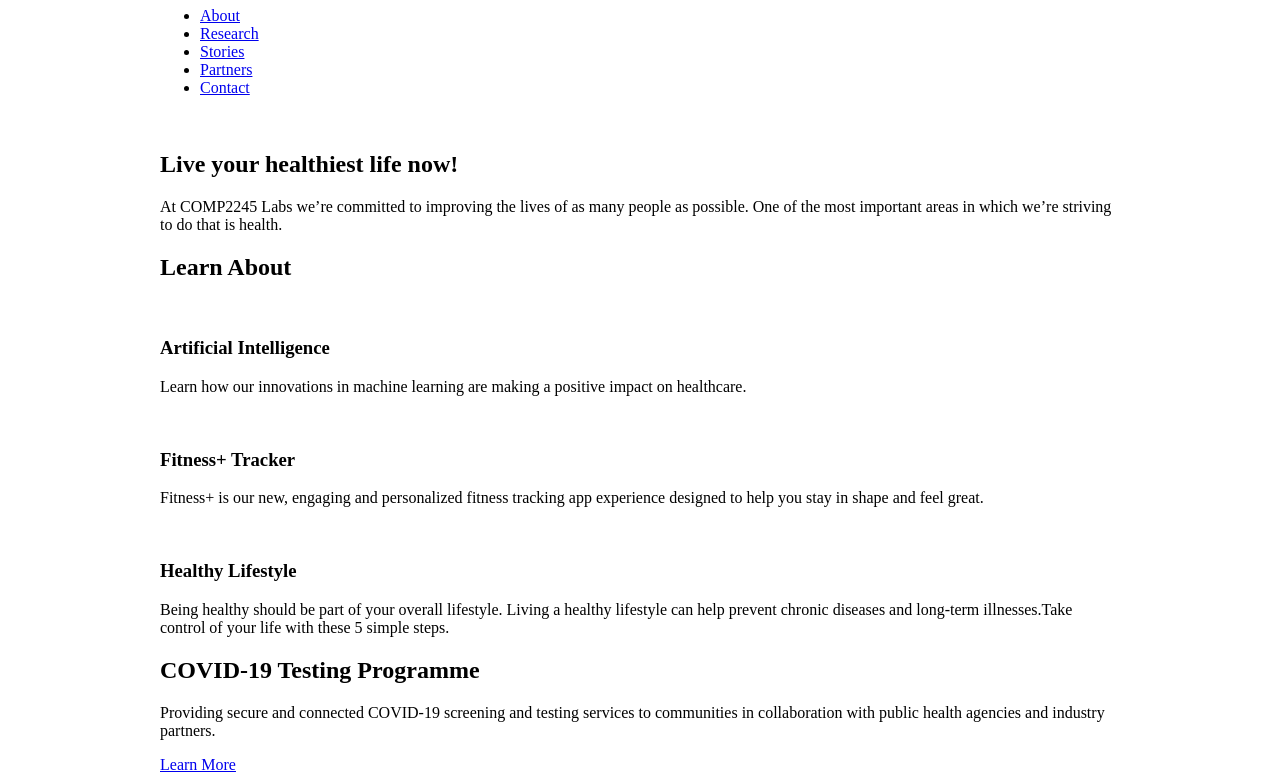
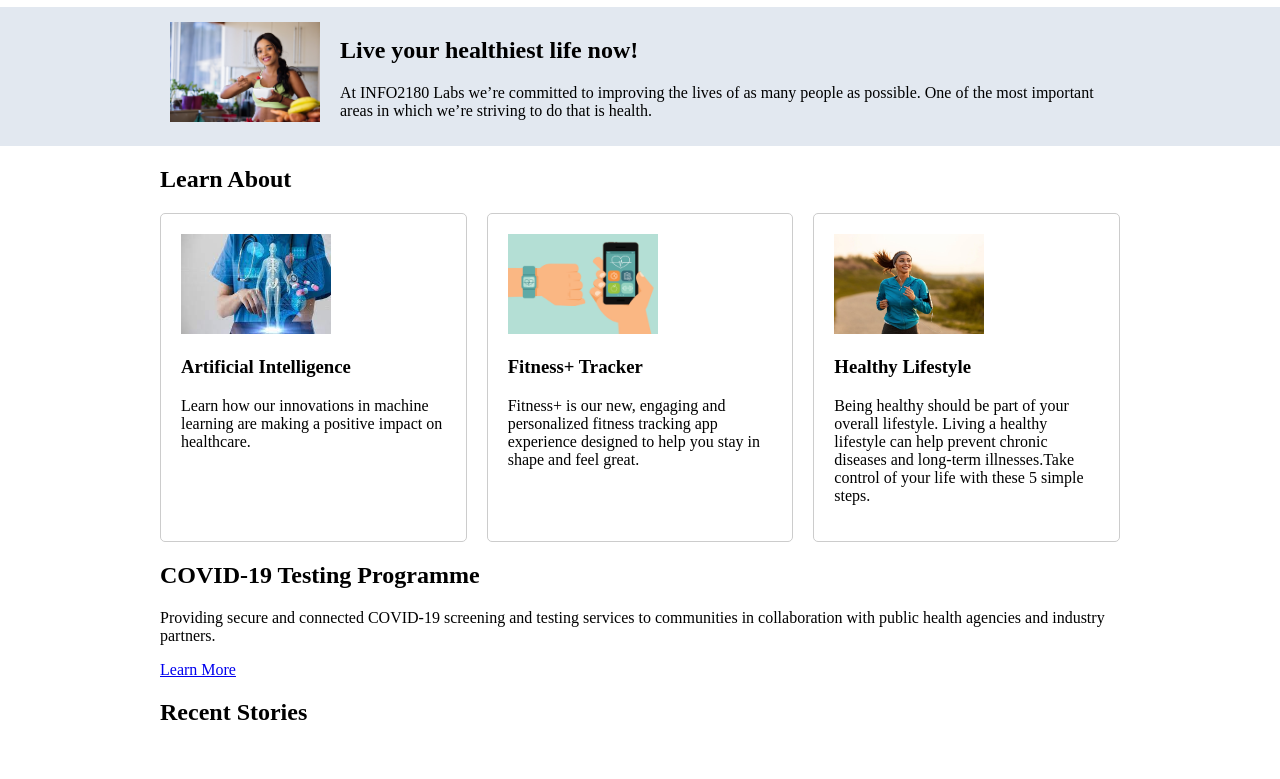
Before and after one commit to tamaricashaw/info2180-project1, a plain HTML site: page index.html in a window 1280 px wide. Shown: the part 73-852 px from the top of the page. Drawn offline with Linux system fonts and the light colour scheme.

Commit message:
Added learn about layout and the hero overview section

```diff
--- a/index.html
+++ b/index.html
@@ -3,14 +3,14 @@
 <head>
     <meta charset="UTF-8">
     <meta name="viewport" content="width=device-width, initial-scale=1.0">
-    <title>COMP2245 Project 1</title>
+    <title>INFO2180 Project 1</title>
     <link rel="stylesheet" href="styles.css">
     <script src="scripts.js"></script>
 </head>
 <body>
     <header>
         <div class="container">
-            <h1>COMP2245 Project 1</h1>
+            <h1>INFO2180 Project 1</h1>
             <nav>
                 <ul>
                     <li><a href="#">About</a></li>
@@ -30,7 +30,7 @@
                 </div>
                 <div class="overview-hero-text">
                     <h2>Live  your healthiest life now!</h2>
-                    <p>At COMP2245 Labs we’re committed to improving the lives of as many people as possible. One of the most important areas in which we’re striving to do that is health.</p>
+                    <p>At INFO2180 Labs we’re committed to improving the lives of as many people as possible. One of the most important areas in which we’re striving to do that is health.</p>
                 </div>
             </div>
         </section>
@@ -87,8 +87,8 @@
                 <article>
                     <img src="" alt="">
                     <div class="article-body">
-                        <h3>COMP2245 Labs collaborates with the Ministry of Health and Ministry of Education on COVID-19 Risk Screening and Testing</h3>
-                        <p>COMP2245 Labs, in collaboration with the Ministry of Health and Wellness and Ministry of Education, will launch a pilot project intended to expand access to COVID-19 risk screening and testing for high risk individuals in the parishes of Kingston and St. Andrew.</p>
+                        <h3>INFO2180 Labs collaborates with the Ministry of Health and Ministry of Education on COVID-19 Risk Screening and Testing</h3>
+                        <p>INFO2180 Labs, in collaboration with the Ministry of Health and Wellness and Ministry of Education, will launch a pilot project intended to expand access to COVID-19 risk screening and testing for high risk individuals in the parishes of Kingston and St. Andrew.</p>
                         <p><a href="#">Read this Story</a></p>
                     </div>
                 </article>
@@ -97,7 +97,7 @@
         <section class="newsletter">
             <div class="container">
                 <h3>Sign up for our newsletter</h3>
-                <p>Learn more about the latest developments from COMP2245 Labs’ health-related research and initiatives.</p>
+                <p>Learn more about the latest developments from INFO2180 Labs’ health-related research and initiatives.</p>
                 <form action="#" method="post">
                     <div class="form-group">
                         <input type="email" name="email" id="email" placeholder="Enter your email">
--- a/scripts.js
+++ b/scripts.js
@@ -1 +1,19 @@
-/* Add your JavaScript to this file */
+
+ document.addEventListener("DOMContentLoaded", function () {
+    // Select the .overview-hero section
+    const overviewHeroSection = document.querySelector(".overview-hero");
+    const container = overviewHeroSection.querySelector(".container");
+    const img = container.querySelector(".overview-hero-image img"); // Select the <img> element directly
+
+    // Now, change the src attribute
+    img.src = "healthy_life.jpg";
+
+    const learnabout= document.querySelector(".learn-about");
+    const contain= learnabout.querySelector(".container");
+    const caRds = contain.querySelectorAll(".cards img");
+
+    caRds[0].src = "ai_health.jpeg";
+    caRds[1].src = "fit_track.jpg";
+    caRds[2].src = "health.avif";
+
+});
--- a/styles.css
+++ b/styles.css
@@ -8,4 +8,80 @@ body {
     margin: 0 auto;
     max-width: 960px;
     width: 100%;
+    display: grid;
+
+
 }
+header{
+    display: grid;
+
+    margin: 0;
+
+
+
+}
+h1{
+    grid-row: 1/3;
+    grid-column: 1;
+
+
+}
+
+nav{
+
+    grid-row: 1/3;
+    grid-column: 3;
+
+
+
+
+}
+nav li{
+    display: inline-block;
+    list-style: none;
+    padding: 10px;
+}
+.overview-hero{
+    display: grid;
+    margin:0;
+    background-color: #E2E8F0;
+}
+.overview-hero-image img {
+    width: 150px;
+    height:100px;
+    grid-row: 1/3;
+    grid-column: 1;
+    padding: 10px;
+    padding-top: 15px;
+}
+
+.overview-hero-text{
+    grid-row: 1/3;
+    grid-column: 3;
+    padding: 10px;
+}
+
+
+.learn-about{
+   display: grid;
+
+}
+
+.cards {
+    display: grid;
+    grid-template-columns: repeat(3, 2fr);
+    gap: 20px; /* Adjust the gap as needed */
+  }
+
+  .card {
+    border: 1px solid #ccc;
+    border-radius: 5px;
+    padding: 20px;
+    text-align: left;
+  }
+
+  .card img{
+    width: 150px;
+    height:100px;
+
+  }
```
Also changed, not shown: ai_health.jpeg (added), fit_track.jpg (added), food.jpeg (added), health.avif (added), healthy_life.jpg (added).
